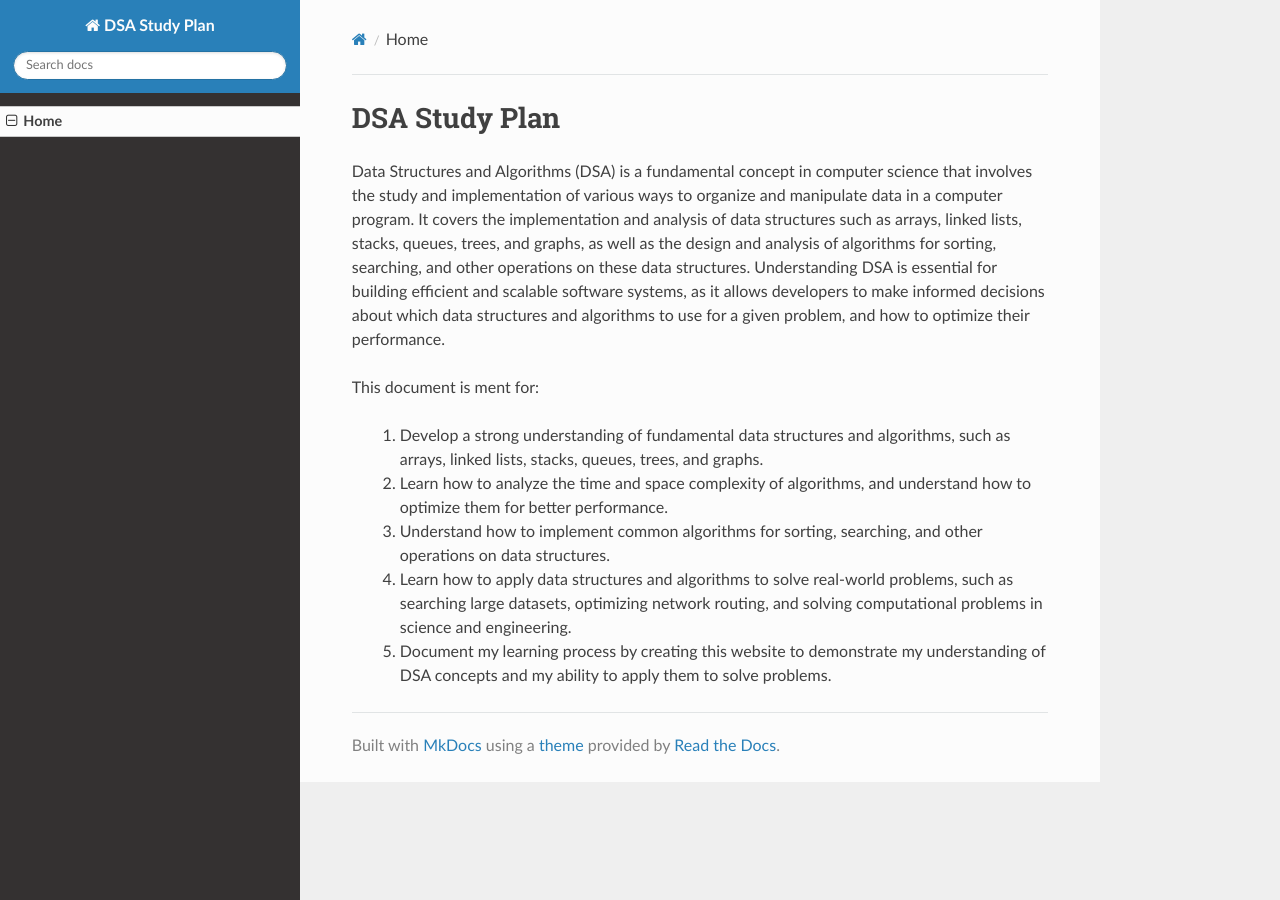
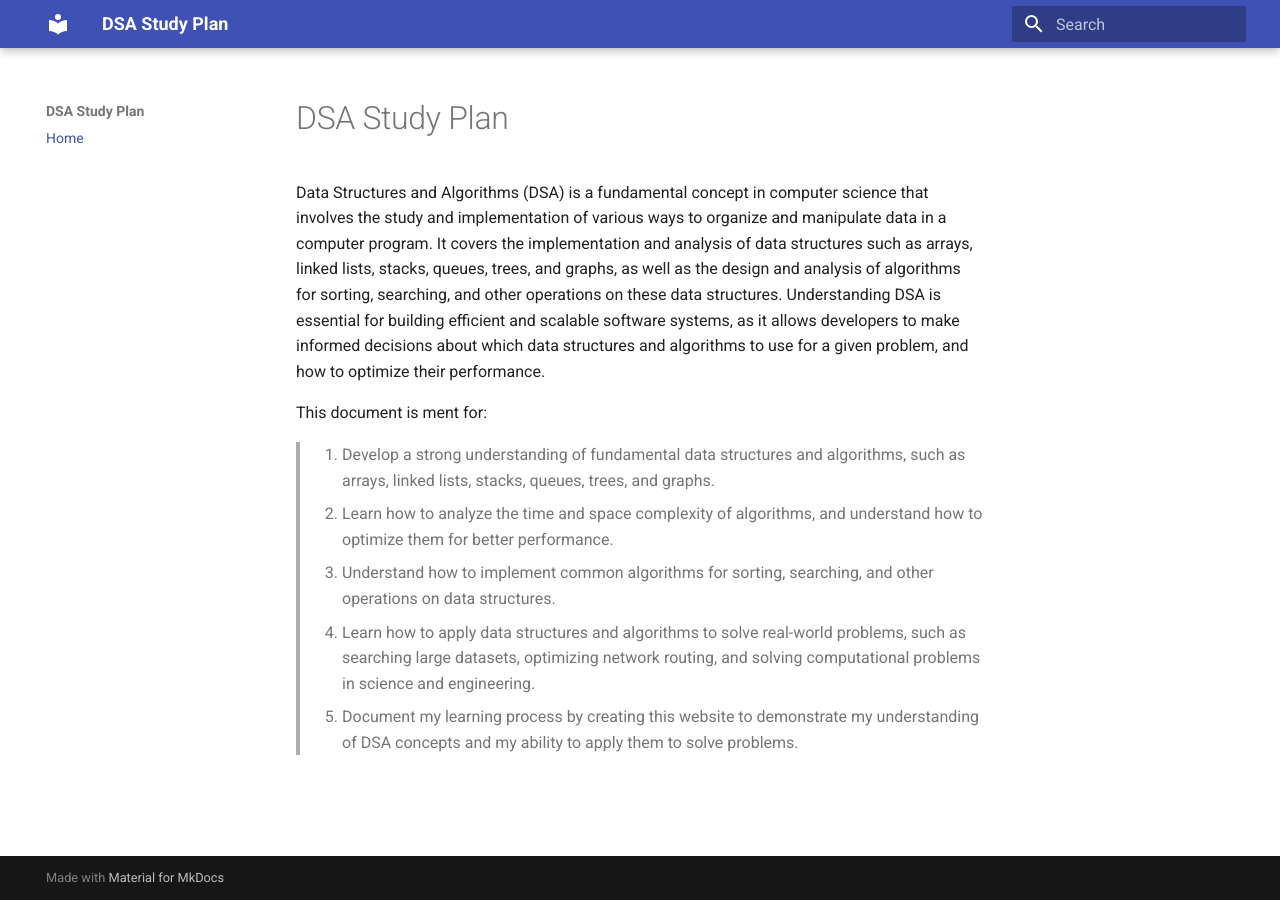
Before and after one commit to yukidaruma905/DSA_Study_Plan, an MkDocs documentation site: the page built from docs/index.md, in a window 1280 px wide. Built offline with MkDocs 1.6.1 and Material for MkDocs 9.7.7, drawn with Linux system fonts in a browser that asks for light colours; nearby versions of some CDN libraries; part of the change alters nothing that is shown.

Commit message:
Material for MKDocs - Adds a new UI.
- Adds a new UI named "Material for MKDocs".
- Adds a search box.

```diff
--- a/mkdocs.yml
+++ b/mkdocs.yml
@@ -1,6 +1,13 @@
 site_name: DSA Study Plan
+theme:
+    name: material
+    features:
+      - search.suggest
+      - search.highlight
+      - search.tabs.link
+
+plugins:
+  - search
+
 nav:
   - Home: index.md
-
-theme:
-    name: readthedocs
```
